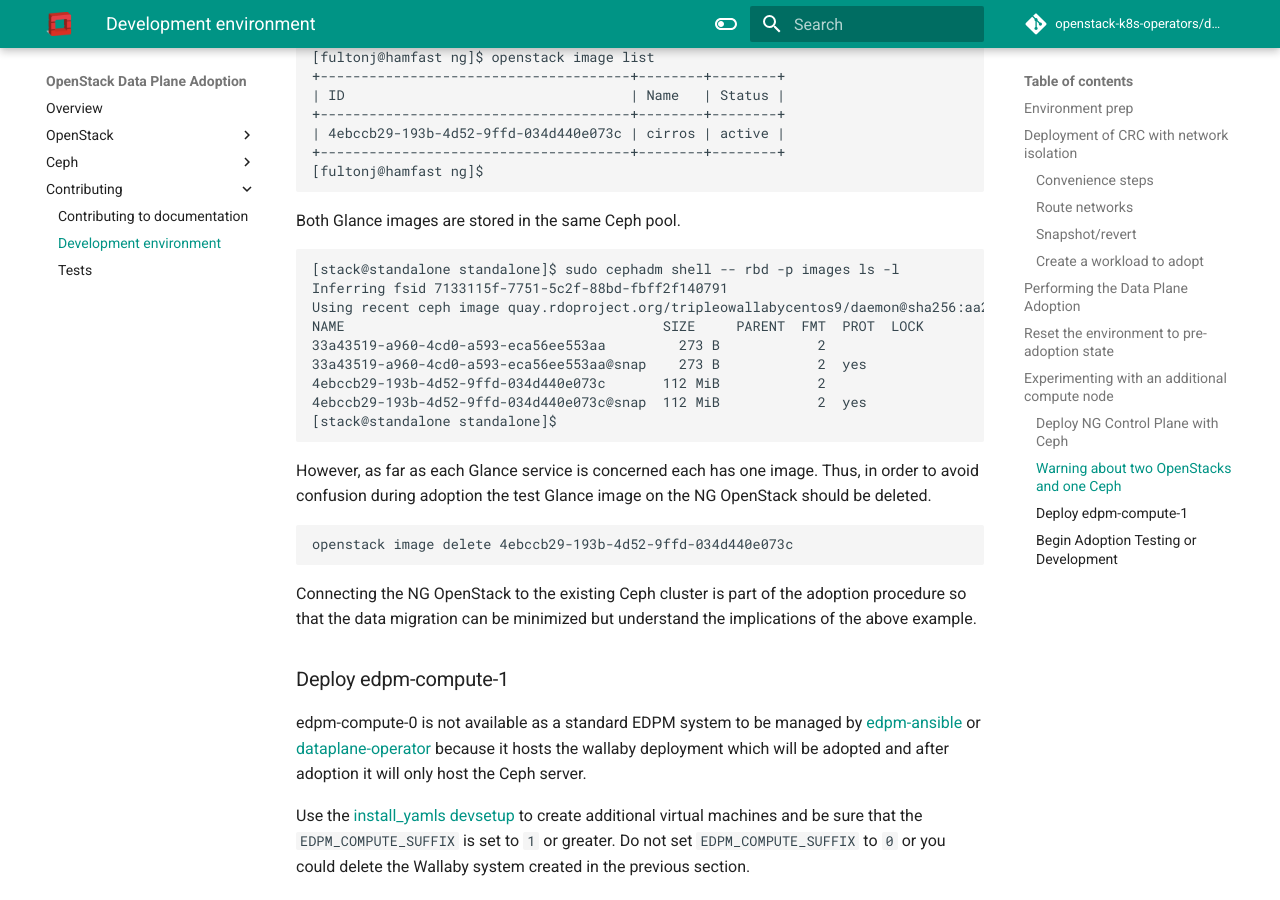
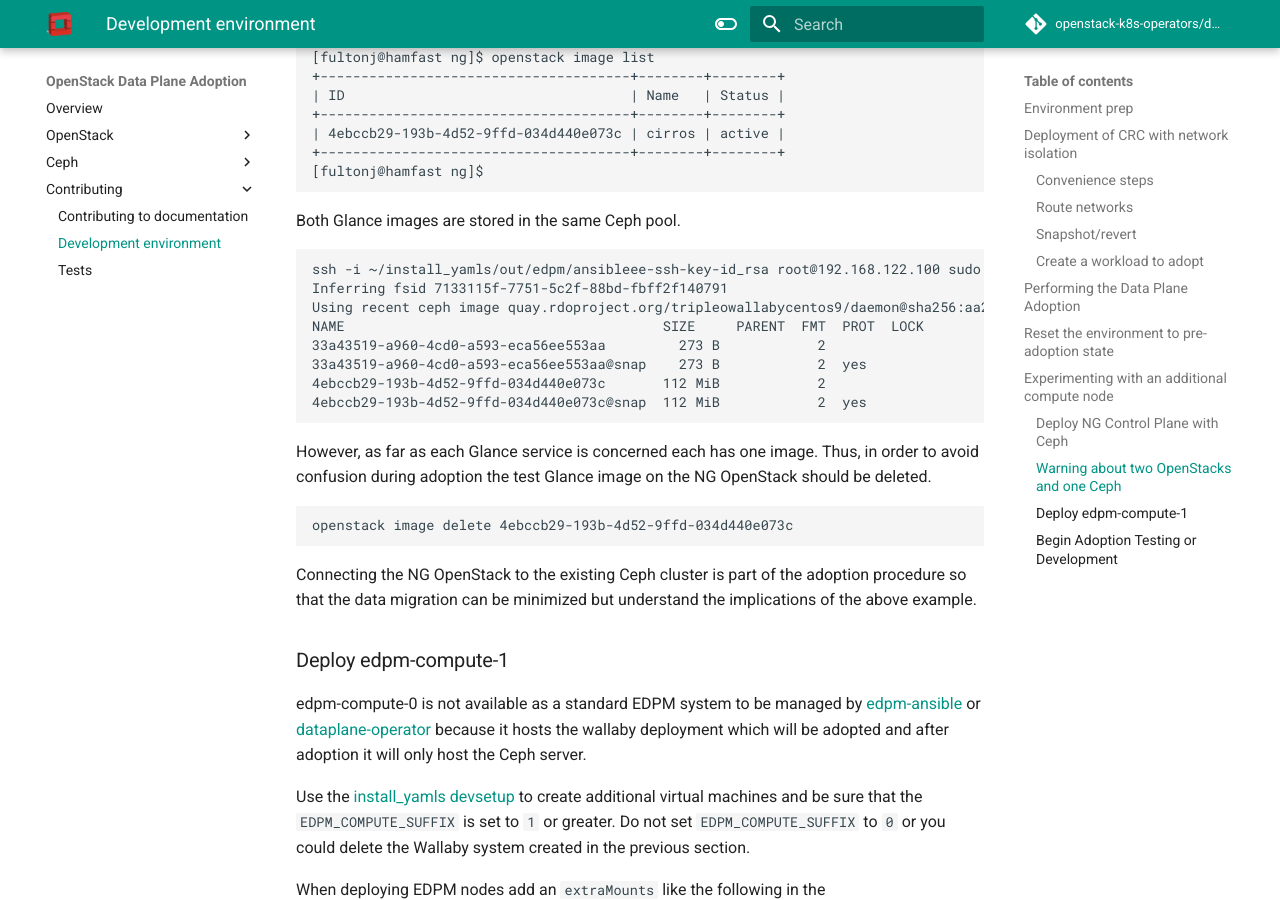
Before and after one commit to openstack-k8s-operators/data-plane-adoption, an MkDocs documentation site: the page built from docs/contributing/development_environment.md, in a window 1280 px wide and 900 px high, scrolled down 4766 px. Built offline with MkDocs 1.6.1 and Material for MkDocs 9.7.7, drawn with Linux system fonts in a browser that asks for light colours; comment, search, counter and statistics services are not loaded; the version menu is left out.

Commit message:
Run sudo cephadm shell from the Standalone VM

````diff
--- a/docs/contributing/development_environment.md
+++ b/docs/contributing/development_environment.md
@@ -250,7 +250,7 @@
 ```
 Both Glance images are stored in the same Ceph pool.
 ```
-[stack@standalone standalone]$ sudo cephadm shell -- rbd -p images ls -l
+ssh -i ~/install_yamls/out/edpm/ansibleee-ssh-key-id_rsa root@192.168.122.100 sudo cephadm shell -- rbd -p images ls -l
 Inferring fsid 7133115f-7751-5c2f-88bd-fbff2f140791
 Using recent ceph image quay.rdoproject.org/tripleowallabycentos9/daemon@sha256:aa259dd2439dfaa60b27c9ebb4fb310cdf1e8e62aa7467df350baf22c5d992d8
 NAME                                       SIZE     PARENT  FMT  PROT  LOCK
@@ -258,7 +258,6 @@
 33a43519-a960-4cd0-a593-eca56ee553aa@snap    273 B            2  yes
 4ebccb29-193b-4d52-9ffd-034d440e073c       112 MiB            2
 4ebccb29-193b-4d52-9ffd-034d440e073c@snap  112 MiB            2  yes
-[stack@standalone standalone]$
 ```
 However, as far as each Glance service is concerned each has one
 image. Thus, in order to avoid confusion during adoption the test
````
